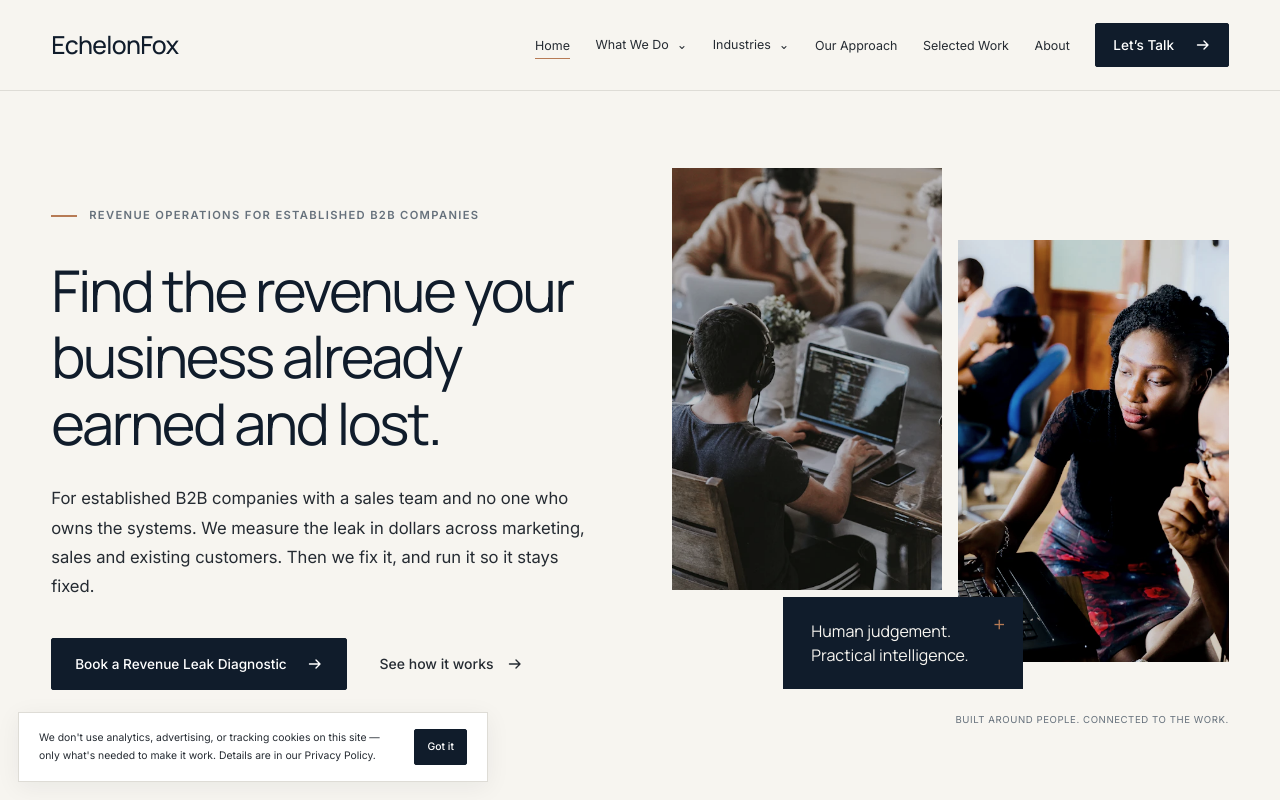
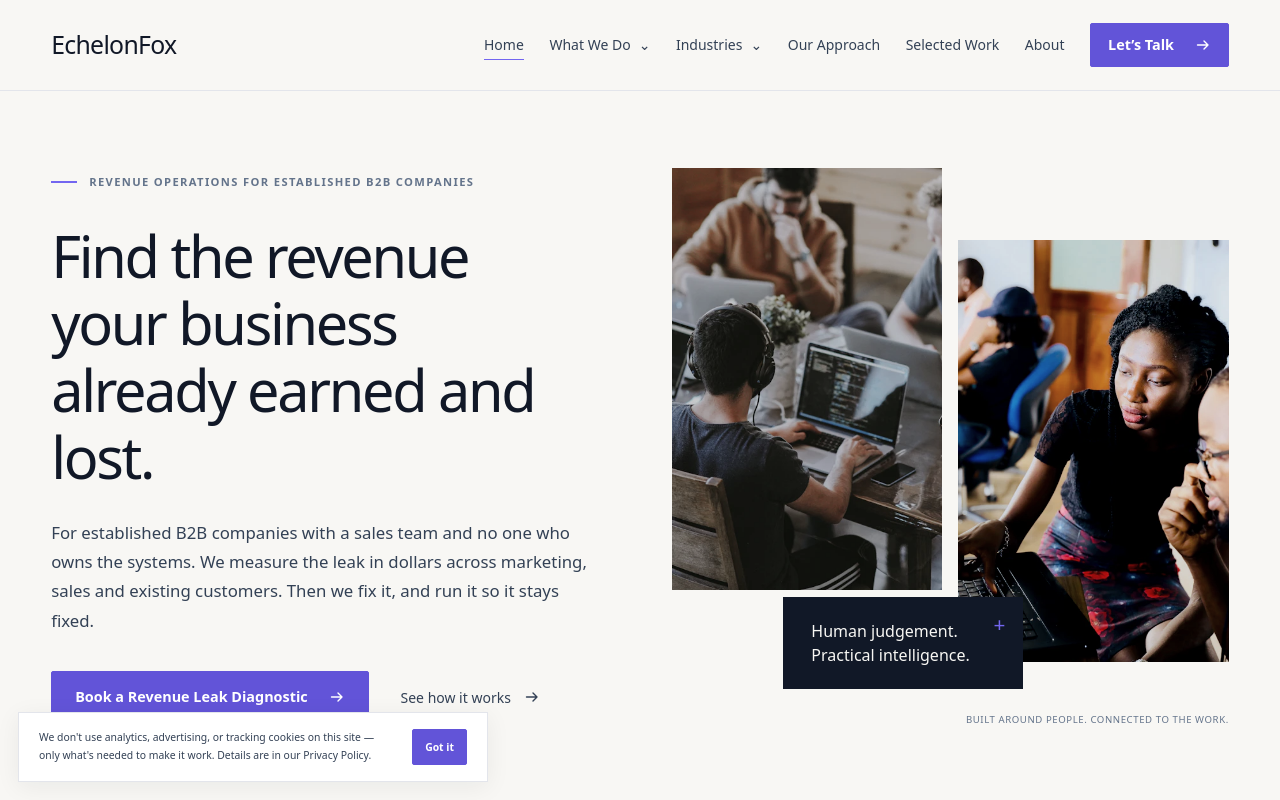
Before and after one commit to abrahamqdiaz-a11y/echelonfox, a Next.js app: page / in a window 1280 px wide. Shown: the top 800 px of the page. Built offline with nearby package versions, Linux system fonts and the light colour scheme.

Commit message:
style: apply Instrument Sans, Geist and periwinkle theme (app/globals.css)

```diff
--- a/app/globals.css
+++ b/app/globals.css
@@ -2,22 +2,27 @@
 
 /* EchelonFox: editorial consultancy system. Fonts are served locally. */
 :root {
-  --paper: #f7f5f0;
+  --paper: #f8f7f4;
   --card: #ffffff;
-  --sand: #eeebe4;
-  --sand-light: #faf9f6;
-  --ink: #101c2b;
-  --ink-deep: #101c2b;
-  --graphite: #66717c;
-  --charcoal: #252b32;
-  --accent: #b77b55;
-  --coral: #b77b55;
-  --rule: #dedcd6;
-  --on-ink: #f7f5f0;
-  --on-ink-muted: #bec5ca;
-  --font-sans: var(--font-inter), Arial, sans-serif;
-  --font-serif: var(--font-manrope), Arial, sans-serif;
-  --font-mono: var(--font-inter), Arial, sans-serif;
+  --sand: #f1efea;
+  --sand-light: #fbfaf8;
+  --ink: #111827;
+  --ink-deep: #111827;
+  --graphite: #64748b;
+  --charcoal: #334155;
+  --accent: #7366f0;
+  --coral: #7366f0; /* legacy alias */
+  --lavender: #eeebff;
+  --accent-action: #6254d8; /* WCAG AA contrast with white button text */
+  --accent-hover: #5546c9;
+  --accent-text: #5b4fd1;
+  --accent-on-dark: #a9a1ff;
+  --rule: #e3e5eb;
+  --on-ink: #f8f7f4;
+  --on-ink-muted: #cbd5e1;
+  --font-sans: var(--font-geist), Arial, sans-serif;
+  --font-serif: var(--font-instrument-sans), Arial, sans-serif;
+  --font-mono: ui-monospace, SFMono-Regular, Menlo, Consolas, monospace;
   --gutter: clamp(1.25rem, 4vw, 4.5rem);
   --container: 1320px;
   --section: clamp(4rem, 8vw, 8rem);
@@ -52,9 +57,9 @@ h4,
 .serif {
   font-family: var(--font-serif);
   font-weight: 600;
-  line-height: 1.2;
+  line-height: 1.12;
   color: var(--ink);
-  letter-spacing: -0.035em;
+  letter-spacing: -0.04em;
 }
 h1,
 h2,
@@ -186,30 +191,30 @@ summary {
   color: var(--graphite);
 }
 .display {
-  font-size: clamp(2.65rem, 4.35vw, 4.7rem);
+  font-size: clamp(3rem, 5vw, 5.15rem);
+  line-height: 1.08;
+  letter-spacing: -0.045em;
+  font-weight: 650;
+  margin-bottom: 1.7rem;
+}
+.h1 {
+  font-size: clamp(2.6rem, 4.8vw, 5rem);
   line-height: 1.1;
-  letter-spacing: -0.055em;
-  font-weight: 500;
-  margin-bottom: 1.7rem;
-}
-.h1 {
-  font-size: clamp(2.5rem, 4.5vw, 4.75rem);
-  line-height: 1.13;
-  letter-spacing: -0.05em;
-  font-weight: 500;
+  letter-spacing: -0.04em;
+  font-weight: 650;
   max-width: 21ch;
   margin-bottom: 1.6rem;
 }
 .h2 {
-  font-size: clamp(2rem, 3vw, 3.35rem);
-  font-weight: 500;
-  line-height: 1.18;
+  font-size: clamp(2.1rem, 3.3vw, 3.75rem);
+  font-weight: 600;
+  line-height: 1.14;
   letter-spacing: -0.045em;
   margin-bottom: 1.5rem;
 }
 .h3 {
   font-size: clamp(1.5rem, 2vw, 2rem);
-  font-weight: 500;
+  font-weight: 600;
   letter-spacing: -0.035em;
 }
 .lead {
@@ -228,7 +233,7 @@ summary {
 .index {
   font-size: 0.75rem;
   font-weight: 500;
-  color: #7c5138;
+  color: #5b4fd1;
   letter-spacing: 0.08em;
 }
 .stack > * + * {
@@ -246,22 +251,23 @@ summary {
   align-items: center;
   justify-content: center;
   gap: 1.3rem;
-  background: var(--ink);
-  border: 1px solid var(--ink);
+  background: var(--accent-action);
+  border: 1px solid var(--accent-action);
   color: white;
   min-height: 52px;
   padding: 14px 23px;
   text-decoration: none;
-  font-size: 0.85rem;
+  font-size: 0.9rem;
   line-height: 1.35;
-  font-weight: 500;
+  font-weight: 600;
   border-radius: 2px;
   transition:
     background 0.18s,
     color 0.18s;
 }
 .btn:hover {
-  background: #26394f;
+  background: var(--accent-hover);
+  border-color: var(--accent-hover);
 }
 .btn svg {
   flex-shrink: 0;
@@ -272,14 +278,15 @@ summary {
 }
 .btn--copper,
 .btn--final {
-  background: var(--accent);
-  border-color: var(--accent);
-  color: var(--ink);
+  background: var(--accent-action);
+  border-color: var(--accent-action);
+  color: white;
 }
 .btn--copper:hover,
 .btn--final:hover {
-  background: #c98d67;
-  color: var(--ink);
+  background: var(--accent-hover);
+  border-color: var(--accent-hover);
+  color: white;
 }
 .btn--block {
   width: 100%;
@@ -287,6 +294,9 @@ summary {
 .btn--ghost {
   background: transparent;
   color: var(--ink);
+}
+.btn--ghost:hover {
+  color: white;
 }
 .arrow-link {
   display: inline-flex;
@@ -354,7 +364,7 @@ summary {
   letter-spacing: -0.045em;
   text-decoration: none;
   color: var(--ink);
-  font-weight: 500;
+  font-weight: 650;
   flex-shrink: 0;
 }
 .site-nav > ul {
@@ -367,7 +377,7 @@ summary {
 }
 .site-nav a:not(.btn),
 .nav-dropdown > summary {
-  font-size: 0.78rem;
+  font-size: 0.875rem;
   text-decoration: none;
   white-space: nowrap;
 }
@@ -396,7 +406,7 @@ summary {
   width: 360px;
   padding: 24px;
   background: white;
-  box-shadow: 0 12px 36px #101c2b15;
+  box-shadow: 0 12px 36px #11182715;
   border: 1px solid var(--rule);
 }
 .nav-dropdown__panel > a,
@@ -407,7 +417,7 @@ summary {
   white-space: normal !important;
 }
 .nav-dropdown__panel > a:first-child {
-  color: #7c5138;
+  color: #5b4fd1;
   border-bottom: 1px solid var(--rule);
   margin-bottom: 8px;
 }
@@ -417,7 +427,7 @@ summary {
   margin-top: 8px;
 }
 .nav-dropdown__panel a:hover {
-  color: #7c5138;
+  color: #5b4fd1;
 }
 .menu-toggle {
   display: none;
@@ -483,7 +493,7 @@ summary {
   margin-bottom: 2rem;
 }
 .display > span {
-  color: #7c5138;
+  color: #5b4fd1;
 }
 .hero-copy .lead {
   max-width: 575px;
@@ -523,7 +533,7 @@ summary {
 .system-orbit::before {
   content: "";
   position: absolute;
-  border: 1px solid #c8b29f;
+  border: 1px solid #c7c1fa;
   inset: 45px 45px;
   border-radius: 50%;
 }
@@ -578,7 +588,7 @@ summary {
 .system-point > span {
   display: block;
   font-size: 0.55rem;
-  color: #7c5138;
+  color: #5b4fd1;
   letter-spacing: 0.1em;
   margin-bottom: 4px;
 }
@@ -693,7 +703,7 @@ summary {
   color: var(--on-ink-muted);
 }
 .capability-rows .index {
-  color: #d2a484;
+  color: var(--accent-on-dark);
 }
 .capability-rows > a:hover h3 {
   text-decoration: underline;
@@ -731,7 +741,7 @@ summary {
   border-radius: 50%;
   position: relative;
   z-index: 1;
-  color: #7c5138;
+  color: #5b4fd1;
   font-size: 0.8rem;
   margin-bottom: 1.6rem;
 }
@@ -759,7 +769,7 @@ summary {
   text-align: center;
 }
 .process-loop span {
-  color: #7c5138;
+  color: #5b4fd1;
   font-size: 1.1rem;
   margin-right: 8px;
 }
@@ -801,26 +811,26 @@ summary {
   display: flex;
   flex-direction: column;
   justify-content: space-between;
-  background: #e9e5db;
+  background: #eeebff;
   padding: 28px;
   position: relative;
   overflow: hidden;
 }
 .case-visual--2 {
-  background: #e0e5e7;
+  background: #e8eefb;
 }
 .case-visual--3 {
-  background: #e6e6dc;
+  background: #f2f0ff;
 }
 .case-visual__number {
   font-family: var(--font-serif);
   font-size: 3rem;
-  color: #101c2b35;
+  color: #11182735;
   line-height: 1;
 }
 .case-visual__lines {
   padding: 20px 0;
-  border-block: 1px solid #101c2b25;
+  border-block: 1px solid #11182725;
   display: flex;
   flex-direction: column;
   gap: 7px;
@@ -983,7 +993,7 @@ summary {
 .breadcrumb li + li::before {
   content: "/";
   margin-right: 10px;
-  color: #9da1a4;
+  color: #94a3b8;
 }
 .breadcrumb a {
   text-decoration: none;
@@ -1252,7 +1262,7 @@ summary {
 .approach-number {
   font-family: var(--font-serif);
   font-size: 3.5rem;
-  color: #a2856b;
+  color: #6254d8;
   line-height: 1;
 }
 .approach-detail .eyebrow {
@@ -1332,7 +1342,7 @@ summary {
   position: absolute;
   left: 0;
   font-size: 0.65rem;
-  color: #7c5138;
+  color: #5b4fd1;
 }
 .contact-expectations strong,
 .contact-expectations span {
@@ -1379,7 +1389,7 @@ summary {
 .field input,
 .field textarea {
   width: 100%;
-  border: 1px solid #c9cdd0;
+  border: 1px solid #cbd5e1;
   background: var(--sand-light);
   color: var(--charcoal);
   padding: 12px 13px;
@@ -1398,7 +1408,7 @@ summary {
 }
 .field input::placeholder,
 .field textarea::placeholder {
-  color: #727b84;
+  color: #64748b;
   opacity: 1;
 }
 .consent {
@@ -1547,10 +1557,10 @@ summary {
   stroke: var(--rule);
 }
 .illo-bar {
-  fill: #b5bfc6;
+  fill: #cbd5e1;
 }
 .illo-bar--soft {
-  fill: #d8c4b4;
+  fill: #c8c2f7;
 }
 .illo-dash {
   stroke: var(--ink);
@@ -1723,7 +1733,7 @@ summary {
   max-width: 470px;
   background: white;
   border: 1px solid var(--rule);
-  box-shadow: 0 5px 25px #101c2b10;
+  box-shadow: 0 5px 25px #11182710;
   padding: 16px 20px;
   display: flex;
   align-items: center;
@@ -1745,7 +1755,7 @@ summary {
     grid-template-columns: 1.2fr 0.8fr;
   }
   .display {
-    font-size: 5rem;
+    font-size: 5.5rem;
   }
 }
 @media (max-width: 1100px) {
@@ -2267,11 +2277,11 @@ summary {
   font-size: 0.65rem;
 }
 .application-flow li:last-child span {
-  color: #7c5138;
+  color: #5b4fd1;
   font-weight: 500;
 }
 .application-flow svg {
-  color: #7c5138;
+  color: #5b4fd1;
 }
 .human-split {
   display: grid;
@@ -2458,11 +2468,11 @@ summary {
   display: inline-flex;
   flex-direction: column;
   align-items: flex-start;
-  color: #101c2b;
+  color: #111827;
   flex-shrink: 0;
 }
 .wordmark__name {
-  font-family: var(--font-manrope), Arial, sans-serif;
+  font-family: var(--font-instrument-sans), Arial, sans-serif;
   font-size: 1.55rem;
   font-weight: 500;
   line-height: 1.1;
@@ -2529,7 +2539,7 @@ summary {
   font-family: var(--font-serif);
   font-size: 1.35rem;
   font-weight: 500;
-  color: #7c5138;
+  color: #5b4fd1;
   letter-spacing: -0.02em;
   width: 100%;
 }
```
